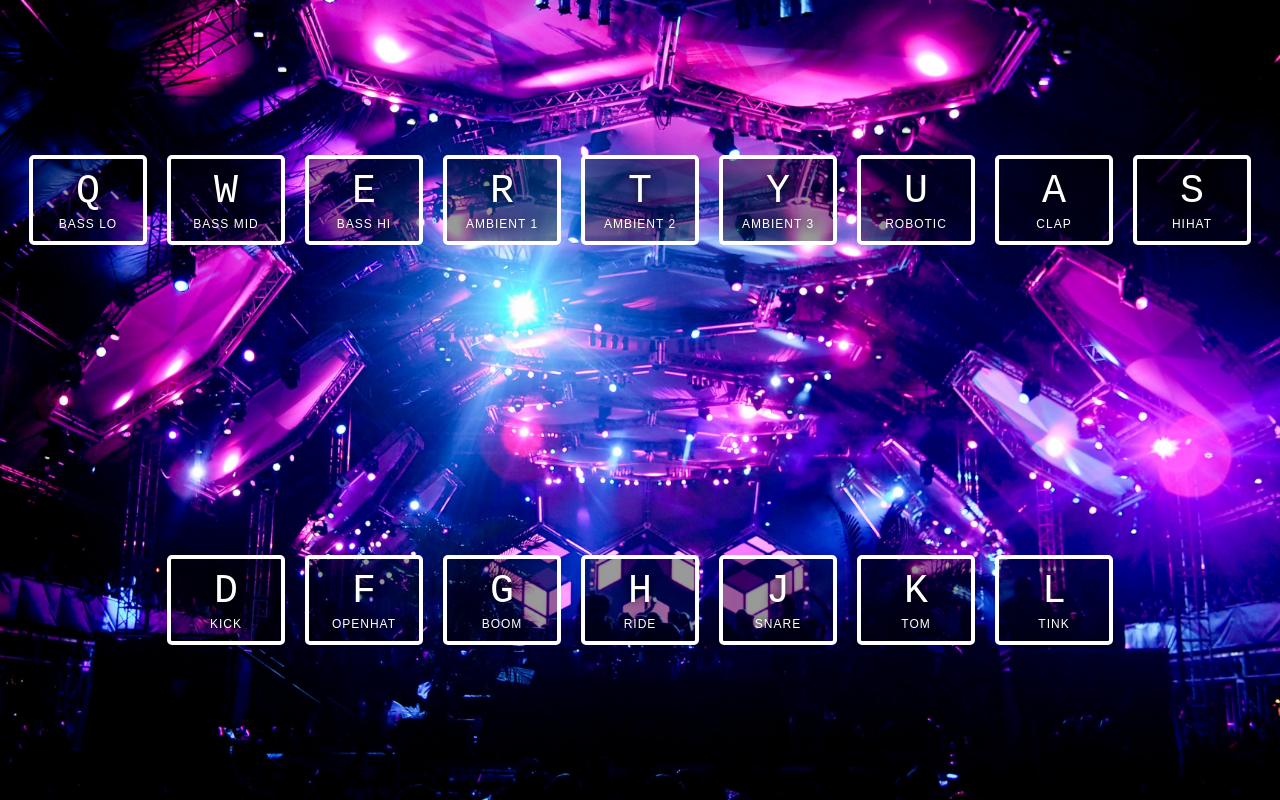
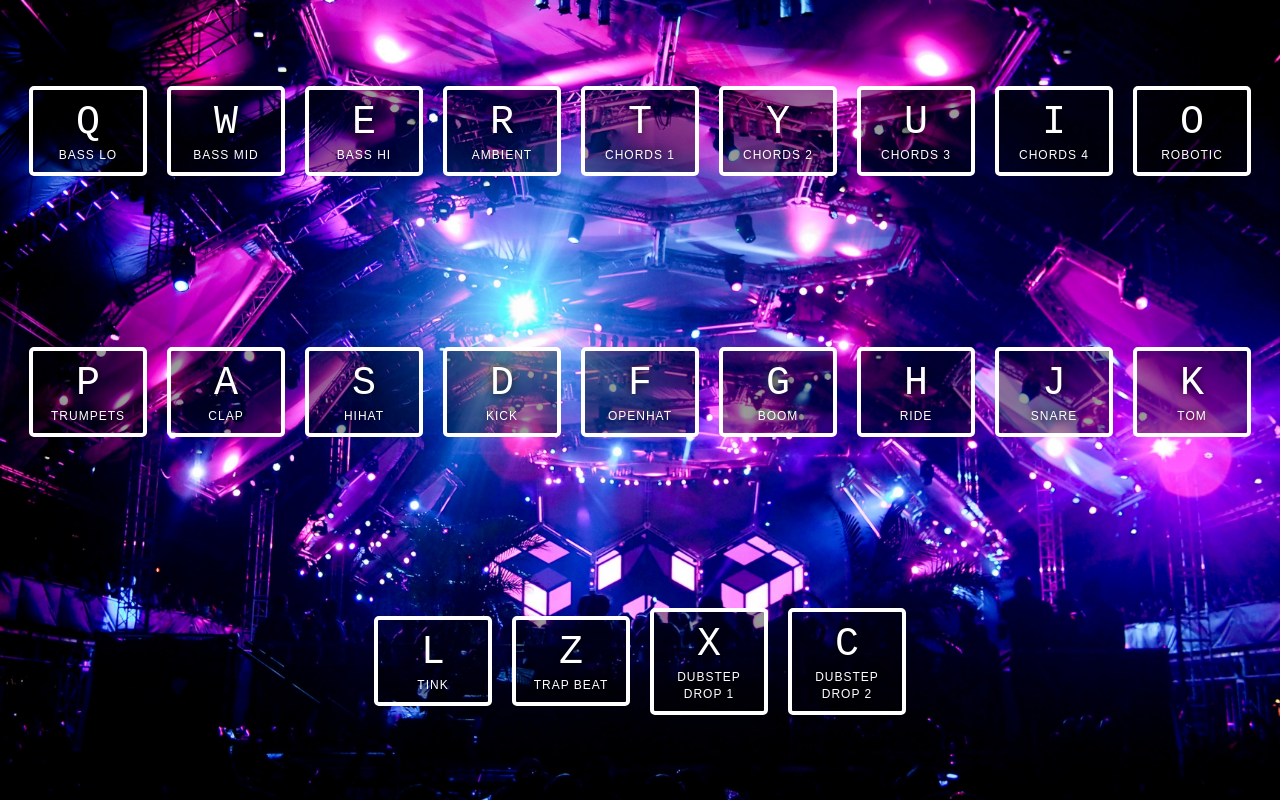
Before and after one commit to kkzeng/Online-Launchpad, a plain HTML site: page index.html in a window 1280 px wide. Drawn offline with Linux system fonts and the light colour scheme.

Commit message:
Added more keys and touched up sounds
New sounds and edited other sounds for better usage.

```diff
--- a/index.html
+++ b/index.html
@@ -23,20 +23,33 @@
     </div>
     <div data-key="82" class="key">
       <kbd>R</kbd>
-      <span class="sound">ambient 1</span>
+      <span class="sound">ambient</span>
     </div>
     <div data-key="84" class="key">
       <kbd>T</kbd>
-      <span class="sound">ambient 2</span>
+      <span class="sound">chords 1</span>
     </div>
     <div data-key="89" class="key">
       <kbd>Y</kbd>
-      <span class="sound">ambient 3</span>
+      <span class="sound">chords 2</span>
     </div>
     <div data-key="85" class="key">
       <kbd>U</kbd>
+      <span class="sound">chords 3</span>
+    </div>
+    <div data-key="73" class="key">
+      <kbd>I</kbd>
+      <span class="sound">chords 4</span>
+    </div>
+    <div data-key="79" class="key">
+      <kbd>O</kbd>
       <span class="sound">robotic</span>
     </div>
+    <div data-key="80" class="key">
+      <kbd>P</kbd>
+      <span class="sound">trumpets</span>
+    </div>
+
 
     <!--start of middle row of keys-->
     <div data-key="65" class="key">
@@ -75,7 +88,24 @@
       <kbd>L</kbd>
       <span class="sound">tink</span>
     </div>
+
+    <!--start of bottom row of keys-->
+    <div data-key="90" class="key">
+      <kbd>Z</kbd>
+      <span class="sound">trap beat</span>
+    </div>
+
+    <div data-key="88" class="key">
+      <kbd>X</kbd>
+      <span class="sound">dubstep drop 1</span>
+    </div>
+
+    <div data-key="67" class="key">
+      <kbd>C</kbd>
+      <span class="sound">dubstep drop 2</span>
+    </div>
   </div>
+
 
   <audio data-key="65" src="sounds/clap.wav"></audio>
   <audio data-key="83" src="sounds/hihat.wav"></audio>
@@ -86,13 +116,19 @@
   <audio data-key="74" src="sounds/snare.wav"></audio>
   <audio data-key="75" src="sounds/tom.wav"></audio>
   <audio data-key="76" src="sounds/tink.wav"></audio>
-  <audio data-key="85" src="sounds/robotic.wav"></audio>
-  <audio data-key="82" src="sounds/ambient1.wav"></audio>
-  <audio data-key="84" src="sounds/ambient2.wav"></audio>
-  <audio data-key="89" src="sounds/ambient3.wav"></audio>
+  <audio data-key="79" src="sounds/robotic.wav"></audio>
+  <audio data-key="82" src="sounds/ambient.wav"></audio>
+  <audio data-key="84" src="sounds/chords1.wav"></audio>
+  <audio data-key="89" src="sounds/chords2.wav"></audio>
+  <audio data-key="85" src="sounds/chords3.wav"></audio>
+  <audio data-key="73" src="sounds/chords4.wav"></audio>
   <audio data-key="69" src="sounds/bass high.wav"></audio>
   <audio data-key="81" src="sounds/bass low.wav"></audio>
   <audio data-key="87" src="sounds/bass mid.wav"></audio>
+  <audio data-key="80" src="sounds/trumpets.wav"></audio>
+  <audio data-key="90" src="sounds/trapbeat.wav"></audio>
+  <audio data-key="88" src="sounds/dubstepdrop1.wav"></audio>
+  <audio data-key="67" src="sounds/dubstepdrop2.wav"></audio>
 
 <script>
 
```
Also changed, not shown: 12 other files.
